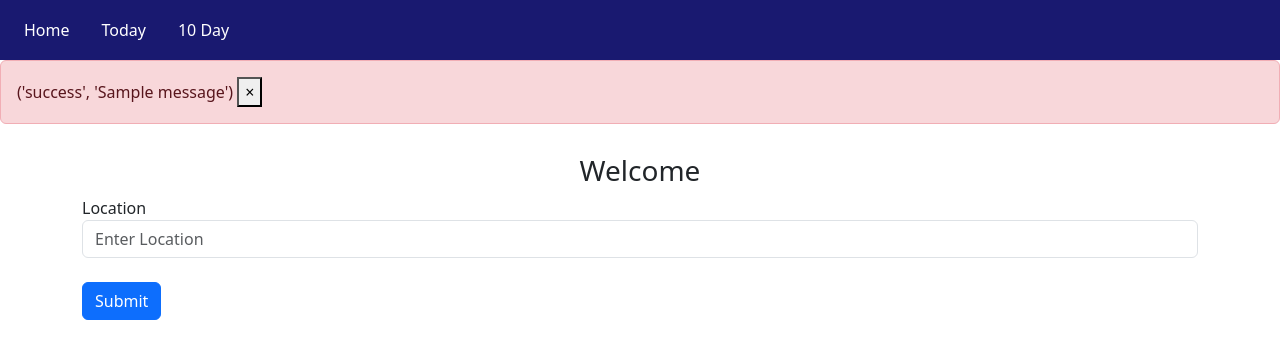
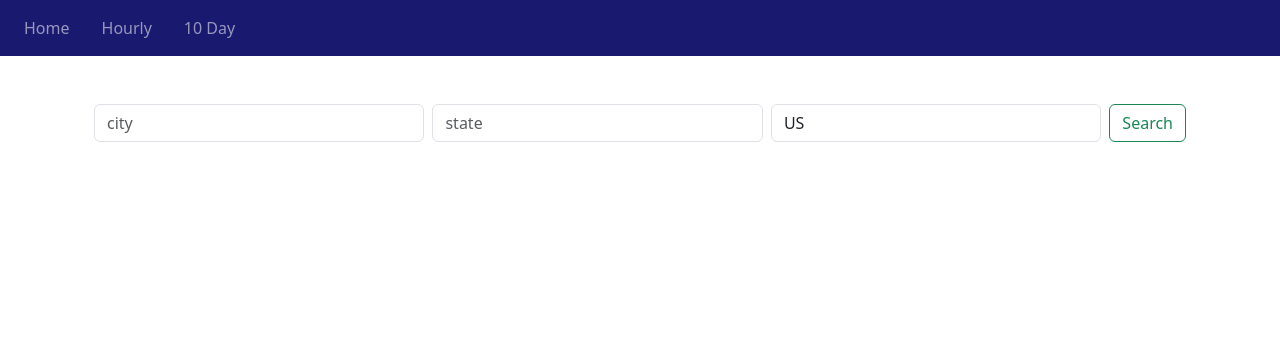
Before and after one commit to snehathomas4427/Weather-app, a Flask app: page / in a window 1280 px wide. Shown: the top 359 px of the page. Run offline with Flask 3, Linux system fonts and the light colour scheme; one stand-in notice (Sample message) is shown.

Commit message:
current weather info

```diff
--- a/main.py
+++ b/main.py
@@ -1,4 +1,4 @@
-from website import create_app #website is a python package because of the __init__.py file inside it.
+from website import create_app #website is a python package because of the __init__.py file inside it. when you import the name of the folder (website), it runs everything in the __init__.py file.
 
 app = create_app()
 
--- /dev/null
+++ b/weather.py
@@ -0,0 +1,63 @@
+import requests
+import datetime as dt
+from dataclasses import dataclass
+
+api_key = 'ff13222f452ad448227993242c3afbec'
+
+@dataclass
+class WeatherData:
+    main: str
+    description: str
+    icon: str
+    temp: float
+    temp_max: float
+    temp_min: float
+
+def get_lat_lon(city_name, state_code, country_code, api_key):
+
+    resp = requests.get(f'http://api.openweathermap.org/geo/1.0/direct?q={city_name},{state_code},{country_code}&appid={api_key}').json()
+    #print("resp:" , resp)
+    if not resp:
+        return None, None
+    lat, lon = resp[0]['lat'], resp[0]['lon']
+    return lat,lon
+
+
+def get_current_weather(lat, lon, api_key):
+    if lat == None or lon == None:
+        return None
+    else:
+        weather_data = requests.get(f'https://api.openweathermap.org/data/2.5/weather?lat={lat}&lon={lon}&appid={api_key}&units=imperial').json()
+        #weather_data = requests.get(f"https://api.openweathermap.org/data/3.0/onecall?lat={lat}&lon={lon}&appid={api_key}&units=imperial").json()
+        print(weather_data)
+        data = WeatherData(
+            main = weather_data['weather'][0]['main'],
+            description = weather_data['weather'][0]['description'],
+            icon = weather_data['weather'][0]['icon'],
+            temp = round(weather_data['main']['temp']),
+            temp_max = round(weather_data['main']['temp_max']),
+            temp_min = round(weather_data['main']['temp_min'])
+        )
+        return data
+
+def hourly_weather(lat, lon, api_key):
+    hour_data = requests.get(f"https://pro.openweathermap.org/data/2.5/forecast/hourly?lat={lat}&lon={lon}&appid={api_key}").json()
+    print(hour_data)
+
+def daily_weather(lat, lon, api_key):
+    day_data = requests.get(f"https://api.openweathermap.org/data/2.5/forecast?lat={lat}&lon={lon}&appid={api_key}").json()
+    #api.openweathermap.org/data/2.5/forecast?lat=44.34&lon=10.99&appid=ff13222f452ad448227993242c3afbec
+    print(day_data)
+
+def main(city_name, state_name, country_name):
+    location = True
+    lat, lon = get_lat_lon(city_name, state_name, country_name, api_key)
+    weather_data = get_current_weather(lat, lon, api_key)
+    return weather_data
+
+if __name__ == "__main__":
+    lat, lon = get_lat_lon('Mission','KS', 'US', api_key)
+    daily_weather(lat, lon, api_key)
+    #print(get_current_weather(lat, lon, api_key))
+    #hourly_weather(lat, lon, api_key)
+    #get_lat_lon('zxdtj','afds', 'sfs', api_key)
--- a/website/__init__.py
+++ b/website/__init__.py
@@ -8,7 +8,7 @@ DB_NAME = 'database.db'
 
 def create_app():
     app = Flask(__name__) #initializes flask
-    app.config['SECRET_KEY'] = 'malu lol'
+    app.config['SECRET_KEY'] = 'asdf fadsf'
     app.config['SQLALCHEMY_DATABASE_URI'] = f"sqlite:///{DB_NAME}"
     db.init_app(app)
 
--- a/website/templates/base.html
+++ b/website/templates/base.html
@@ -1,54 +1,47 @@
 <!DOCTYPE html>
-<html lang="en">
+<html>
 <head>
-    <meta charset="UTF-8">
-    <meta name="viewport" content="width=device-width, initial-scale=1.0">
-
+    <meta charset="utf-8" />
+    <meta name="viewport" content="width=device-width, initial-scale=1" />
     <link href="https://cdn.jsdelivr.net/npm/bootstrap@5.3.3/dist/css/bootstrap.min.css" rel="stylesheet" integrity="sha384-QWTKZyjpPEjISv5WaRU9OFeRpok6YctnYmDr5pNlyT2bRjXh0JMhjY6hW+ALEwIH" crossorigin="anonymous">
-
     <title>{% block title %} {% endblock %}</title>
+    <style>
+        .custom-bg { background-color: midnightblue; }
+        .custom-margin { margin-top: 30px; }
+    </style>
 </head>
 <body>
-    <style>
-        .custom-bg {
-            background-color:midnightblue ;
-            height: 60px;
-        }
-    </style>
-
-    <style>
-        .custom-margin {
-            margin-top:30px ;
-        }
-    </style>
 
     <nav class="navbar navbar-expand-lg navbar-dark custom-bg">
-        <button class="navbar-toggler" type="button" data-toggle="collapse" data-target="#navbar">
+        <button class="navbar-toggler" type="button" data-bs-toggle="collapse" data-bs-target="#navbarNavAltMarkup">
             <span class="navbar-toggler-icon"></span>
         </button>
-
-        <div class="collapse navbar-collapse ms-3" id="navbar">
-            <div class="navbar-nav">
-                <a class="nav-item nav-link text-white me-3" id="home" href="/">Home</a>
-                <a class="nav-item nav-link text-white me-3" id="today" href="/today">Today</a>
-                <a class="nav-item nav-link text-white" id="tenday" href="/tenday">10 Day</a>
+        <div class="collapse navbar-collapse" id="navbarNavAltMarkup">
+            <div class="navbar-nav ms-3">
+                <a class="nav-item nav-link me-3" id="home" href="/">Home</a>
+                <a class="nav-item nav-link me-3" id="hourly" href="/hourly">Hourly</a>
+                <a class="nav-item nav-link" id="tenday" href="/tenday">10 Day</a>
             </div>
         </div>
     </nav>
-    {% with messages = get_flashed_messages(with_categories=true) %}
-    {%if messages%}
-        {%for message in messages%}
-        <div class="alert alert-danger alert-dismissable fade show" role = 'alert'>
-            {{message}}
-            <button type="button" class="close" data-dismiss="alert">
-                <span aria-hidden="true">&times;</span>
-            </button>
-        </div>
-        {%endfor%}
-    {% endif %}
-    {% endwith %}
+    <div class="container">{%block content%}
 
-    <div class="container custom-margin">{%block content%} {% endblock %}</div> <!---override in each template (today, tenday, etc)--->
+    <div class="container-fluid text-center">
+        <form class="d-flex mt-5" action="/" method="post">
+            <input class="form-control me-2" type="text" name="city" placeholder="city" id="city">
+            <input class="form-control me-2" type="text" name="state" placeholder="state" id="state">
+            <input class="form-control me-2" type="text" name="country" value="US" id="country">
+            <button type="submit" class="btn btn-outline-success">Search</button>
+        </form>
+        {%if data%}
+        {{data.main}}: {{data.description}} <br>
+        <img src="https://openweathermap.org/img/wn/{{data.icon}}@2x.png" alt="Icon">
+        <p>{{data.temp}} °F</p><br>
+        <p>H: {{ data.temp_max }} °F   L: {{ data.temp_min }} °F</p>
+        {%endif%}
+    </div>
+
+    {% endblock %}</div>
 
     <script src="https://cdn.jsdelivr.net/npm/@popperjs/core@2.11.8/dist/umd/popper.min.js" integrity="sha384-I7E8VVD/ismYTF4hNIPjVp/Zjvgyol6VFvRkX/vR+Vc4jQkC+hVqc2pM8ODewa9r" crossorigin="anonymous"></script>
     <script src="https://cdn.jsdelivr.net/npm/bootstrap@5.3.3/dist/js/bootstrap.min.js" integrity="sha384-0pUGZvbkm6XF6gxjEnlmuGrJXVbNuzT9qBBavbLwCsOGabYfZo0T0to5eqruptLy" crossorigin="anonymous"></script>
--- a/website/templates/home.html
+++ b/website/templates/home.html
@@ -3,7 +3,7 @@
 
 {%block content%}
 
-
+<!---i think you can delte everthing in block content-->
 <form method="POST">
     <h3 align="center">Welcome</h3>
     <div class="form-group">
@@ -11,7 +11,7 @@
         <input type="text" class="form-control" id="location" name="location" placeholder="Enter Location"/>
     </div>
 <br />
-<button type="submit" class="btn btn-primary">Submit</button>
+<button type="submit" class="btn btn-primary">Search</button>
 
 </form>
 {% endblock %}
--- a/website/templates/today.html
+++ b/website/templates/hourly.html
@@ -1,6 +1,8 @@
 {%extends 'base.html'%}
-{% block title %} Today {% endblock %}
+{% block title %} Hourly {% endblock %}
 
 {%block content%}
-<h1>today</h1>
+
+<h1>Hourly</h1>
+
 {% endblock %}
--- a/website/templates/tenday.html
+++ b/website/templates/tenday.html
@@ -1,2 +1,8 @@
 {%extends 'base.html'%}
 {% block title %} 10-Day {% endblock %}
+
+{%block content%}
+
+<h1>10 day</h1>
+
+{% endblock %}
--- a/website/views.py
+++ b/website/views.py
@@ -1,24 +1,32 @@
-#stores URL endpoints for the frontend part of the website
-#stores the routes (ex: login page, home page, etc.) t
+#stores the URL endpoints/routes (ex: login page, home page, etc.) t
 
 from flask import Blueprint, render_template, request, flash
+from weather import main as get_weather
 
+#blueprint allows you create routes in different files
 views = Blueprint('views' , __name__)
 
 #to define a route:
 @views.route('/', methods=['GET', 'POST']) #for the home page. this function will run whenever we go to the '/' route
 def home():
+    data = None
     if request.method == "POST":
-        location = request.form.get('location')
-        #what to do if location isn't valid???? time stamp: 1:03
-        if len(location) < 2:
+        #what to do if location isn't valid???? time stamp: 1:03:00
+        #if len(location) < 2:
+            #flash("No Results Found", category='error')
+
+        city = request.form.get('city')
+        state = request.form.get('state')
+        country = request.form.get('country')
+        data = get_weather(city, state, country)
+        if data == None:
             flash("No Results Found", category='error')
 
-    return render_template('home.html')
+    return render_template('base.html', data=data) #This line renders the base.html template and passes the data variable to the template. The data variable can be used within the template to display the fetched weather information.
 
-@views.route('/today')
-def today():
-    return render_template('today.html')
+@views.route('/hourly')
+def hourly():
+    return render_template('hourly.html')
 
 @views.route('/tenday')
 def tenday():
```
Also changed, not shown: app.py (deleted, +0 -34 lines), python_app.py (added, +38 -0 lines), website/static/script.js (added, +34 -0 lines), website/static/script2.js (added, +73 -0 lines), website/templates/base1.html (added, +101 -0 lines).
